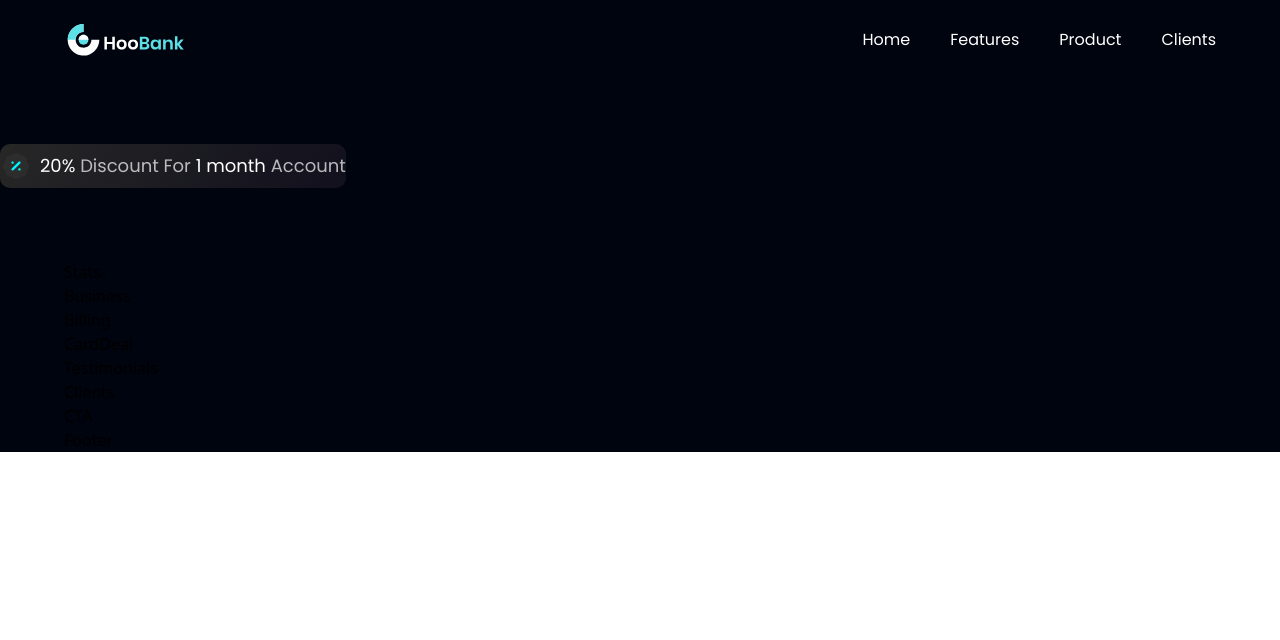
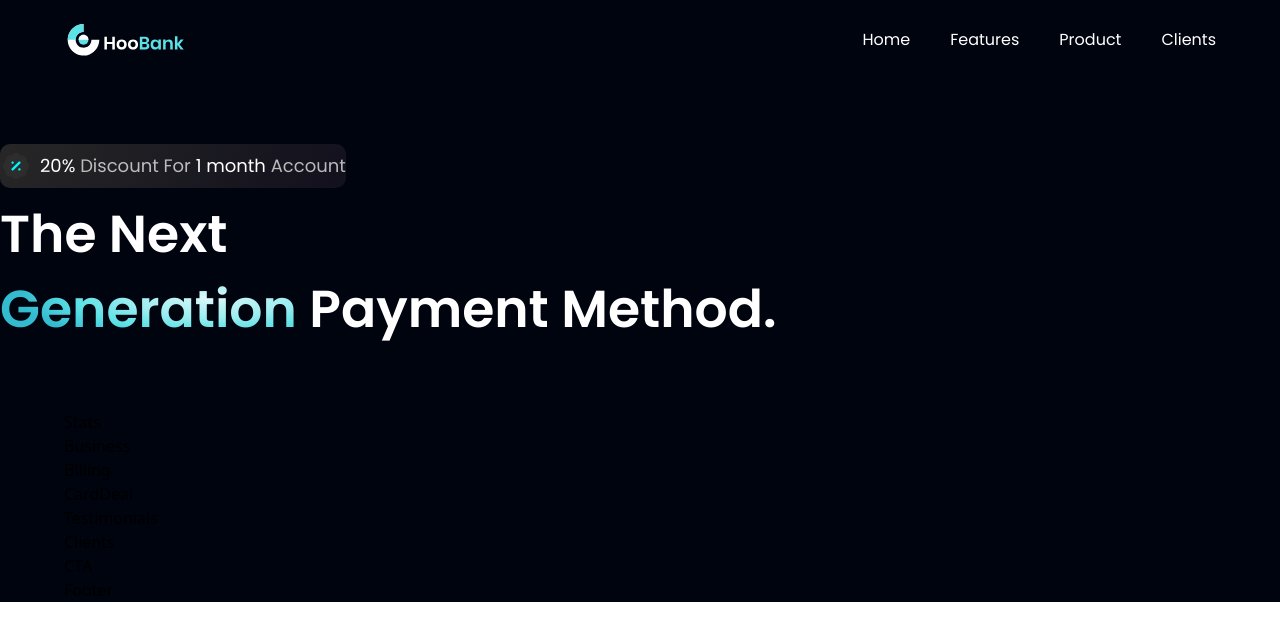
Before and after one commit to Mobey-eth/Bank-App-w-React, a React (Vite) app: page / in a window 1280 px wide. Shown: the top 640 px of the page. Built offline with nearby package versions, Linux system fonts and the light colour scheme.

Commit message:
hero Build-2

```diff
--- a/src/components/Hero.jsx
+++ b/src/components/Hero.jsx
@@ -1,5 +1,7 @@
 import styles from "../style"
 import{discount, robot} from '../assets'
+import { heroText } from "../constants"
+import GetStarted from "./GetStarted"
 
 
 const Hero = () => (
@@ -17,6 +19,19 @@
           </p>
         </div>
 
+        <div className="flex flex-row justify-between items-center w-full text-white">
+          <h1 className="flex-1 font-poppins font-semibold ss:text-[72px] text-[52px] ss:leading-[100px] leading-[75px]">
+            The Next <br className="sm:block hidden" />
+            {" "}
+            <span className="text-gradient">Generation</span> {" "}
+            Payment Method.
+          </h1>
+
+          <div className="ss:flex hidden md:mr-4 mr-0 text-white">
+            <GetStarted />
+          </div>
+
+        </div>
       </div>
     </section>
   )
--- a/src/constants/index.js
+++ b/src/constants/index.js
@@ -210,3 +210,5 @@
     logo: dropbox,
   },
 ];
+
+export const heroText = "The Next Payment Method.";
```
